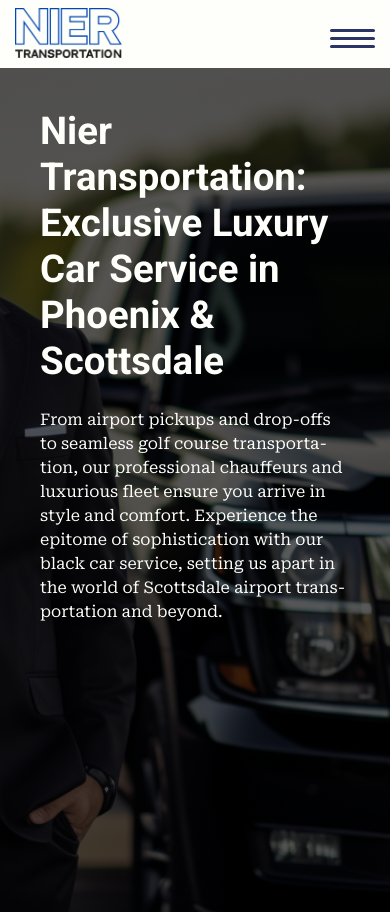
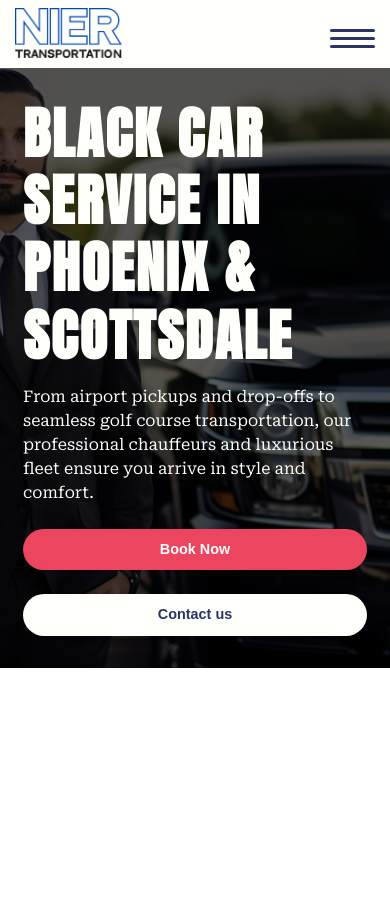
Before and after one commit to ChristianWare/Nier-Transport-Redesign, a Next.js app: page / in a window 390 px wide. After the commit the page ends 844 px from the top, so only its background shows below. Built offline with nearby package versions, Linux system fonts and the light colour scheme.

Commit message:
Hero Done

```diff
--- /dev/null
+++ b/src/app/components/Button/Button.module.css
@@ -0,0 +1,43 @@
+.container {
+  position: relative;
+  z-index: 1;
+}
+
+.btn {
+  text-align: center;
+  font-size: 1.8rem;
+  white-space: nowrap;
+  border-radius: 30px;
+  user-select: none;
+  transition: all 0.1s ease-in;
+  display: inline-block;
+  padding: 10px 35px;
+  font-weight: 700;
+  display: flex;
+  align-items: center;
+  justify-content: center;
+  gap: 1rem;
+  position: relative;
+  z-index: 1;
+}
+
+.btn:active {
+  transform: translate(7px, 7px);
+}
+
+.primary {
+  color: var(--cream);
+  background-color: var(--red);
+  border: 2.7px solid var(--primary);
+}
+
+.secondary {
+  color: var(--darkBlue);
+  background-color: var(--cream);
+}
+
+@media screen and (max-width: 820px) {
+  .btn {
+    width: 100%;
+  }
+}
--- /dev/null
+++ b/src/app/components/Button/Button.tsx
@@ -0,0 +1,17 @@
+import { FC } from "react";
+
+import Link from "next/link";
+import styles from "./Button.module.css";
+import { Button } from "@/app/lib/interface";
+
+const Button: FC<Button> = ({ href = "", text, btnType, icon }) => {
+  return (
+    <button className={styles.container}>
+      <Link href={href} className={`${styles.btn} ${styles[btnType]}`}>
+        {icon && <span className={styles.icon}>{icon}</span>}
+        {text}
+      </Link>
+    </button>
+  );
+};
+export default Button;
--- a/src/app/components/Hero/Hero.module.css
+++ b/src/app/components/Hero/Hero.module.css
@@ -21,30 +21,69 @@
   align-items: center;
   justify-content: center;
   gap: 3rem;
-  height: 100vh;
+  height: 95vh;
 }
 
 .left,
 .right {
+  z-index: 3;
+}
+
+.left {
+  flex: 1.5;
+}
+
+.right {
   flex: 1;
-  z-index: 3;
 }
 
 .heading {
   color: var(--cream);
-  margin-bottom: 3rem;
+  margin-top: 1rem;
+  margin-bottom: 2rem;
 }
 
 .copy {
   color: var(--cream);
+  width: 80%;
+}
+
+.btnContainer {
+  display: flex;
+  align-items: center;
+  justify-content: flex-start;
+  gap: 3rem;
+  margin-top: 3rem;
+  margin-bottom: 3rem;
 }
 
 @media screen and (max-width: 870px) {
   .content {
     flex-direction: column;
+    align-items: center;
+    justify-content: center;
+    padding: 5rem 3rem;
+    height: 100%;
   }
 
   .right {
     display: none;
   }
+
+  .copy {
+    width: 100%;
   }
+}
+
+@media screen and (max-width: 480px) {
+  .content {
+    padding: 1rem;
+    padding-top: 3rem;
+  }
+
+  .btnContainer {
+    display: grid;
+    grid-template-columns: repeat(1, 1fr);
+    width: 100%;
+  }
+}
--- a/src/app/components/Hero/Hero.tsx
+++ b/src/app/components/Hero/Hero.tsx
@@ -2,28 +2,33 @@ import LayoutWrapper from "../LayoutWrapper/LayoutWrapper";
 import styles from "./Hero.module.css";
 import Image from "next/image";
 import BG from "../../../../public/images/Hero1.png";
+import Button from "../Button/Button";
 
 const Hero = () => {
   return (
     <section className={styles.container}>
       <div className={styles.imgOverlay}></div>
       <Image src={BG} alt='Nier Transportation' fill className={styles.img} />
+      <LayoutWrapper>
         <div className={styles.content}>
           <div className={styles.left}>
+
             <h1 className={styles.heading}>
-            Nier Transportation: <br />
-            Exclusive Luxury Car Service in Phoenix & Scottsdale
+              Black Car Service in Phoenix & Scottsdale
             </h1>
             <p className={styles.copy}>
               From airport pickups and drop-offs to seamless golf course
               transportation, our professional chauffeurs and luxurious fleet
-            ensure you arrive in style and comfort. Experience the epitome of
-            sophistication with our black car service, setting us apart in the
-            world of Scottsdale airport transportation and beyond.
+              ensure you arrive in style and comfort.
             </p>
+            <div className={styles.btnContainer}>
+              <Button href='/' text='Book Now' btnType='primary' />
+              <Button href='/' text='Contact us' btnType='secondary' />
+            </div>
           </div>
           <div className={styles.right}></div>
         </div>
+      </LayoutWrapper>
     </section>
   );
 };
--- a/src/app/components/Nav/Nav.module.css
+++ b/src/app/components/Nav/Nav.module.css
@@ -20,10 +20,6 @@
 
 .officialLogoMobile {
   display: none;
-}
-
-.officialLogo {
-  /* margin-top: 1rem; */
 }
 
 .menuItemsGroup,
@@ -97,9 +93,6 @@
 }
 
 @media screen and (max-width: 870px) {
-  .header {
-    /* margin-top: 2rem; */
-  }
 
   .navMenu {
     position: fixed;
@@ -108,7 +101,7 @@
     flex-direction: column;
     gap: 3rem;
     justify-content: space-between;
-    align-items: center;
+    align-items: flex-start;
     width: 100%;
     height: 100%;
     text-align: left;
@@ -184,12 +177,6 @@
   }
 }
 
-@media screen and (min-width: 481px) {
-  .content {
-    animation: fadeIn 1s;
-  }
-}
-
 @media screen and (max-width: 320px) {
   .navMenu {
     padding: 1rem;
--- a/src/app/globals.css
+++ b/src/app/globals.css
@@ -31,9 +31,11 @@ a {
 }
 
 h1 {
-  font-size: 4.8rem;
+  font-size: 7rem;
   line-height: 120%;
   font-weight: 700;
+  text-transform: uppercase;
+  letter-spacing: 2px
 }
 
 h1,
@@ -43,7 +45,7 @@ h4,
 h5,
 h6,
 strong {
-  font-family: var(--roboto);
+  font-family: var(--anton);
   color: var(--darkBlue);
 }
 
--- a/src/app/layout.tsx
+++ b/src/app/layout.tsx
@@ -2,7 +2,7 @@ import Nav from "./components/Nav/Nav";
 import "./globals.css";
 
 import type { Metadata } from "next";
-import { Roboto, Roboto_Serif } from "next/font/google";
+import { Roboto, Roboto_Serif, Anton } from "next/font/google";
 
 const roboto = Roboto({
   weight: ["900", "700"],
@@ -18,6 +18,13 @@ const robotoSerif = Roboto_Serif({
   variable: "--robotoSerif",
 });
 
+const anton = Anton({
+  weight: ["400"],
+  style: ["normal"],
+  subsets: ["latin"],
+  variable: "--anton",
+});
+
 export const metadata: Metadata = {
   title: "Create Next App",
   description: "Generated by create next app",
@@ -30,7 +37,9 @@ export default function RootLayout({
 }) {
   return (
     <html lang='en'>
-      <body className={`${roboto.variable} ${robotoSerif.variable}`}>
+      <body
+        className={`${roboto.variable} ${robotoSerif.variable} ${anton.variable}`}
+      >
         <Nav />
         {children}
       </body>
--- /dev/null
+++ b/src/app/lib/interface.ts
@@ -0,0 +1,8 @@
+import { ReactNode } from "react";
+
+export interface Button {
+  href: string;
+  text: string;
+  btnType: string;
+  icon?: ReactNode;
+}
```
Also changed, not shown: src/app/lib/utils.ts (added, +22 -0 lines), src/app/lib/data.ts (added). Lines whose indentation alone changed are shown as unchanged.
